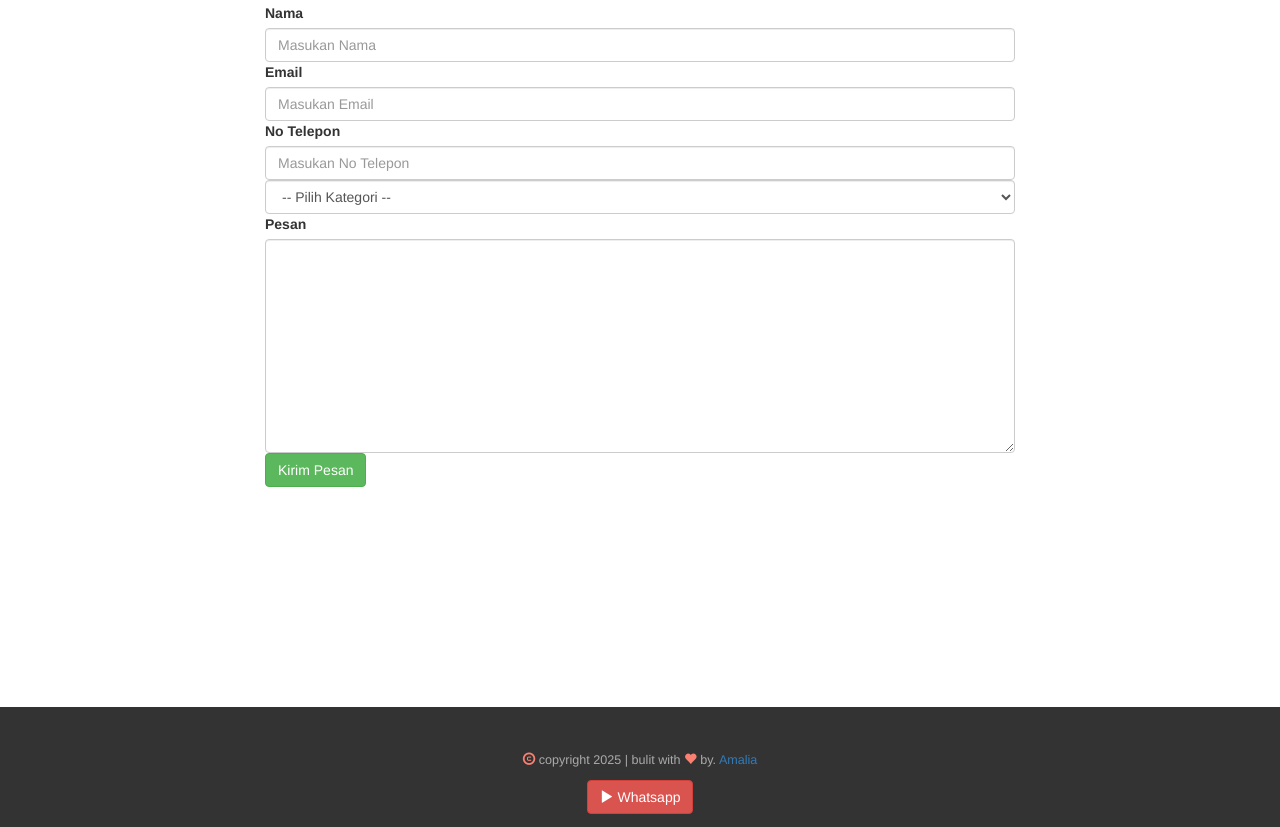
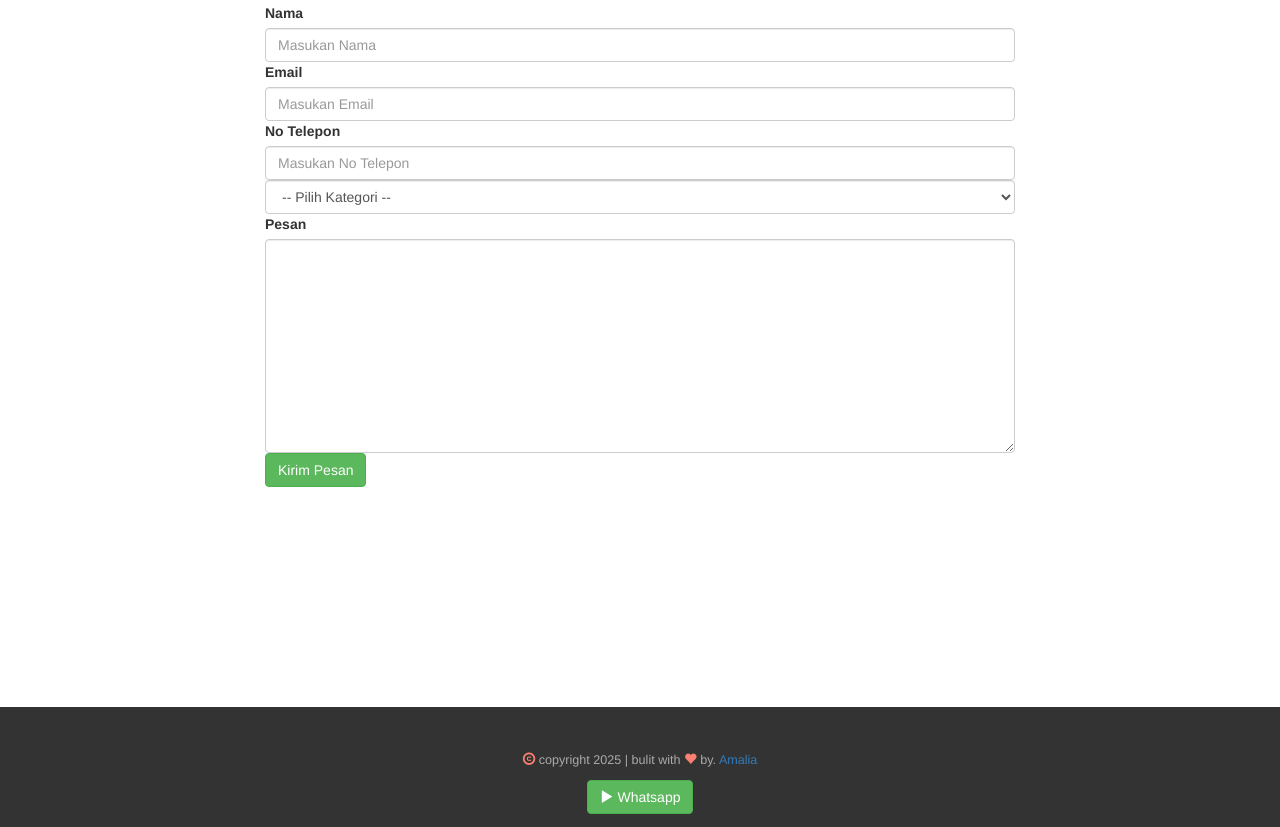
Before and after one commit to pinapebrianti/portofolio-amalia, a plain HTML site: page index.html in a window 1280 px wide. Shown: the part 2457-3284 px from the top of the page. Drawn offline with Linux system fonts and the light colour scheme.

Commit message:
Update index.html

```diff
--- a/index.html
+++ b/index.html
@@ -185,7 +185,7 @@
         </div>
         <div class="row">
           <div class="col-sm-12">
-            <a href="https://www.youtube.com/channel/UCIlVkqvCUWB-PToH4fl-WUA" class="btn btn-danger">
+            <a href="https://www.youtube.com/channel/UCIlVkqvCUWB-PToH4fl-WUA" class="btn btn-success">
             <i class="glyphicon glyphicon-play"></i> Whatsapp</a>
           </div>
         </div>
```
